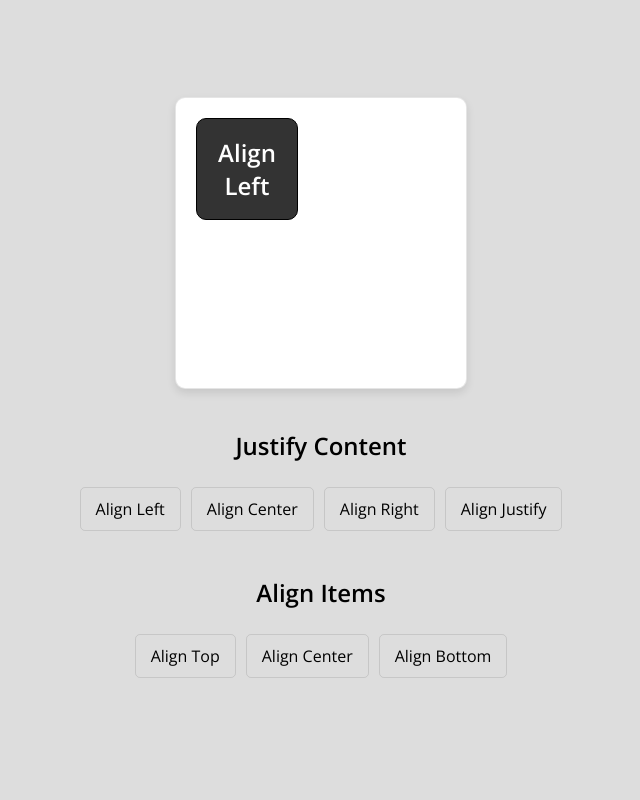
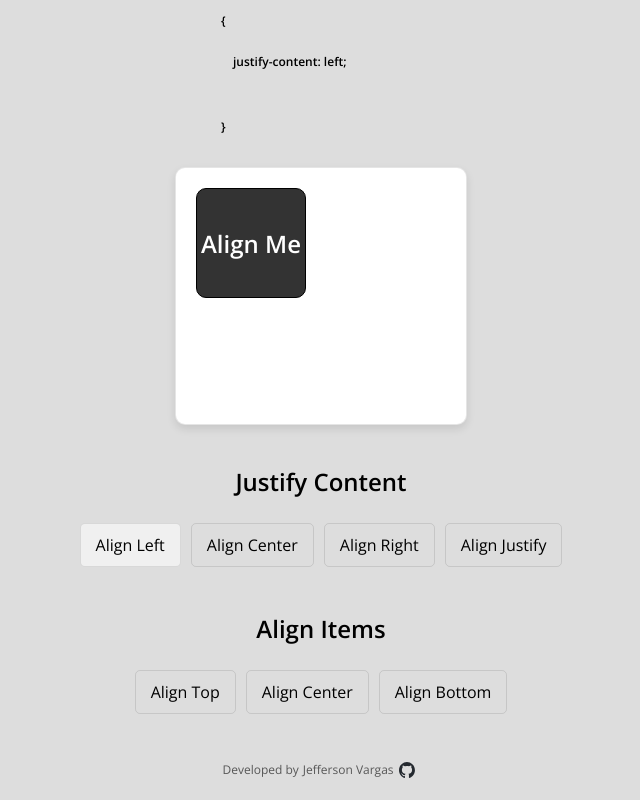
Before and after one commit to JeffeVargasP/playing-with-display, a plain HTML site: page index.html in a window 1280 px wide. Both pictures are taken after a click on the item "Align Left". Shown: the whole page, without its empty margins (319-959 px from the left). Drawn offline with nearby package versions, Linux system fonts and the light colour scheme.

Commit message:
feat: added footer and what style is being used

```diff
--- a/index.html
+++ b/index.html
@@ -11,10 +11,23 @@
 
 <body>
 
+    <header>
+        <p>
+            {
+        </p>
+        <span>
+            <p class="justify-content-text"></p>
+            <p class="align-items-text"></p>
+        </span>
+        <p>
+            }
+        </p>
+    </header>
+
     <div class="box">
 
         <div class="div">
-
+            Align Me
         </div>
 
     </div>
@@ -41,8 +54,14 @@
 
         </div>
 
-        <script src="./script.js"></script>
+        <footer>
+            <p>Developed by</p>
+            <a href="https://github.com/JeffeVargasP" target="_blank">Jefferson Vargas <img
+                    src="./github-mark.svg" /></a>
+        </footer>
+
 
 </body>
+<script src="./script.js"></script>
 
 </html>
--- a/script.js
+++ b/script.js
@@ -1,57 +1,77 @@
-// Selecionando os elementos do DOM
-const box = document.querySelector('.box');
-const div = document.querySelector('.div');
-const buttons = document.querySelectorAll('li');
-const option = document.querySelector('.option');
+const box = document.querySelector(".box");
+const div = document.querySelector(".div");
+const buttons = document.querySelectorAll("li");
+const option = document.querySelector(".option");
+const justifyContentText = document.querySelector(".justify-content-text");
+const alignItemsText = document.querySelector(".align-items-text");
 
-// Função para atualizar o texto da div e aplicar estilos ao box
-function updateBox(button) {
-    // Removendo o conteúdo anterior da div
-    if (div.hasChildNodes()) {
-        div.removeChild(div.firstChild);
-    }
-    // Adicionando o texto do botão à div
-    div.appendChild(document.createTextNode(button.textContent));
-    // Exibindo a caixa
-    box.style.display = 'flex';
+function updateJustifyContentText(text) {
+  justifyContentText.textContent = `justify-content: ${text.replace('Align', '').toLowerCase()};`;
 }
 
-// Função para aplicar estilos de justifyContent ao box
+function updateAlignItemsText(text) {
+  alignItemsText.textContent = `align-items: ${text.replace('Align', '').toLowerCase()};`;
+}
+
+function updateButtonClassForJustifyContent(button) {
+  const parent = button.parentElement.parentElement;
+  const children = parent.querySelectorAll("li");
+  children.forEach((child) => {
+    child.classList.remove("active");
+  });
+  button.classList.add("active");
+}
+
+function updateButtonClassForAlignItems(button) {
+  const parent = button.parentElement.parentElement;
+  const children = parent.querySelectorAll("li");
+  children.forEach((child) => {
+    child.classList.remove("active");
+  });
+  button.classList.add("active");
+}
+
 function applyJustifyContentStyle(buttonValue) {
-    if (buttonValue === 'Align Left') {
-        box.style.justifyContent = 'flex-start';
-    } else if (buttonValue === 'Align Center') {
-        box.style.justifyContent = 'center';
-    } else if (buttonValue === 'Align Right') {
-        box.style.justifyContent = 'flex-end';
+  if (buttonValue === "Align Left") {
+    box.style.justifyContent = "flex-start";
+  } else if (buttonValue === "Align Center") {
+    box.style.justifyContent = "center";
+  } else if (buttonValue === "Align Right") {
+    box.style.justifyContent = "flex-end";
   } else {
-        box.style.justifyContent = 'space-between';
+    box.style.justifyContent = "space-between";
   }
 }
 
-// Função para aplicar estilos de alignItems ao box
 function applyAlignItemsStyle(buttonValue) {
-    if (buttonValue === 'Align Top') {
-        box.style.alignItems = 'flex-start';
-    } else if (buttonValue === 'Align Center') {
-        box.style.alignItems = 'center';
+  if (buttonValue === "Align Top") {
+    box.style.alignItems = "flex-start";
+  } else if (buttonValue === "Align Center") {
+    box.style.alignItems = "center";
   } else {
-        box.style.alignItems = 'flex-end';
+    box.style.alignItems = "flex-end";
   }
 }
 
-// Iterando sobre os botões e adicionando eventos de clique
-buttons.forEach(button => {
-    button.addEventListener('click', () => {
-        // Atualizando o texto da div
-        updateBox(button);
-        // Obtendo o texto do botão pai do botão clicado
+buttons.forEach((button) => {
+  button.addEventListener("click", () => {
+    box.style.display = "flex";
+    button.parentElement.parentElement.querySelector("h2").textContent ===
+    "Justify Content"
+      ? updateButtonClassForJustifyContent(button)
+      : updateButtonClassForAlignItems(button);
     const buttonValue = button.textContent;
-        // Verificando se a opção é para justificar conteúdo ou alinhar itens
-        const optionType = button.parentElement.parentElement.querySelector('h2').textContent.replace(/\s/g, '');
 
-        // Aplicando estilos dependendo do tipo de opção selecionada
-        if (optionType === 'JustifyContent') {
+    button.parentElement.parentElement.querySelector("h2").textContent ===
+    "Justify Content"
+      ? updateJustifyContentText(buttonValue)
+      : updateAlignItemsText(buttonValue);
+
+    const optionType = button.parentElement.parentElement
+      .querySelector("h2")
+      .textContent.replace(/\s/g, "");
+
+    if (optionType === "JustifyContent") {
       applyJustifyContentStyle(buttonValue);
     } else {
       applyAlignItemsStyle(buttonValue);
--- a/style.css
+++ b/style.css
@@ -2,11 +2,27 @@ body {
   height: 100vh;
   margin: 0;
   background-color: #dddddd;
-    font-family: 'Open Sans', sans-serif;
+  font-family: "Open Sans", sans-serif;
   display: flex;
   flex-direction: column;
   justify-content: center;
   align-items: center;
+}
+
+header {
+  width: 200px;
+  display: flex;
+  flex-direction: column;
+  font-size: 12px;
+  font-weight: bold;
+  margin-bottom: 20px;
+}
+
+header span {
+  display: flex;
+  flex-direction: column;
+  justify-content: center;
+  margin-left: 12px;
 }
 
 .box {
@@ -18,7 +34,6 @@ body {
   border: 1px solid rgba(0, 0, 0, 0.1);
   box-shadow: 0 4px 8px rgba(0, 0, 0, 0.1);
   padding: 20px;
-
 }
 
 .box .div {
@@ -34,6 +49,7 @@ body {
   align-items: center;
   font-size: 24px;
   font-weight: bold;
+  padding: 4px;
 }
 
 .option {
@@ -76,3 +92,34 @@ body {
 .option .align-items ol li:hover {
   background-color: #f0f0f0;
 }
+
+.option .justify-content ol li.active,
+.option .align-items ol li.active {
+  background-color: #f0f0f0;
+}
+
+footer {
+  display: flex;
+  flex-direction: row;
+  justify-content: center;
+  align-items: center;
+  margin-top: 20px;
+  font-size: 12px;
+  color: #575757;
+}
+
+footer a {
+  margin-left: 4px;
+  display: flex;
+  flex-direction: row;
+  justify-content: center;
+  align-items: center;
+  text-decoration: none;
+  color: #575757;
+}
+
+footer a img {
+  width: 16px;
+  height: 16px;
+  margin: 0 5px;
+}
```
Also changed, not shown: github-mark-white.svg (added), github-mark.svg (added). Lines whose indentation alone changed are shown as unchanged.
